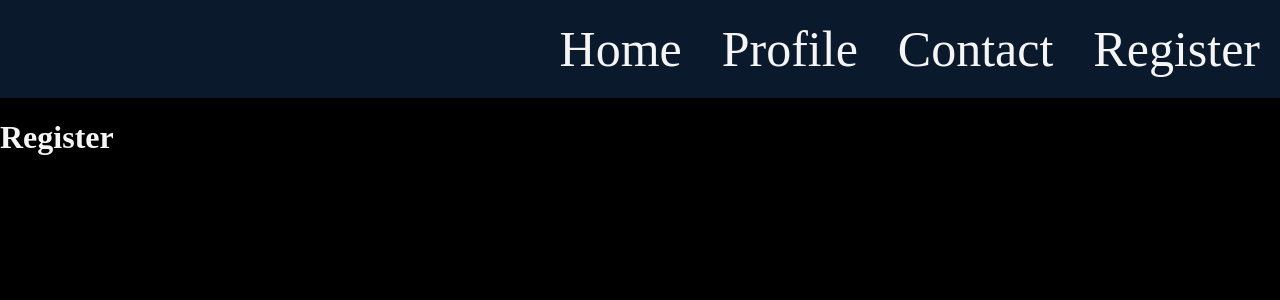
After one commit to JoshuaDelosSantos/replus-workout-reps-logger, a Django app: page /users/register/ in a window 1280 px wide. The commit adds this page. Shown: the top 300 px of the page. Run offline with Django 5.2, Linux system fonts and the light colour scheme.

Commit message:
Add initial code for users app

```diff
--- a/replus/urls.py
+++ b/replus/urls.py
@@ -10,5 +10,6 @@ from django.urls import path, include
 
 urlpatterns = [
     path('admin/', admin.site.urls),
-    path('', include('base.urls'))  # Include urls from the base app
+    path('', include('base.urls')),  # Include urls from the base app
+    path('users/', include('users.urls'))  # Include urls from the users app
 ]
--- a/templates/navbar.html
+++ b/templates/navbar.html
@@ -1,5 +1,7 @@
 <nav class="navBar">
+  <!-- Ensure '/' before link string reset.-->
   <a href="/">Home</a>
   <a href="/profile">Profile</a>
   <a href="/contact">Contact</a>
+  <a href="/users/register"> Register</a>
 </nav>
--- /dev/null
+++ b/users/templates/users/register.html
@@ -0,0 +1,7 @@
+{% extends 'main.html' %}
+
+{% block content %}
+<h1>Register</h1>
+
+
+{% endblock %}
--- /dev/null
+++ b/users/urls.py
@@ -0,0 +1,13 @@
+"""
+URL configuration for the users app
+
+Author: Joshua Delos Santos
+Date: 17/10/2024
+"""
+
+from django.urls import path
+from . import views
+
+urlpatterns = [
+    path('register/', views.register, name='register')
+]
--- a/users/views.py
+++ b/users/views.py
@@ -1,3 +1,10 @@
+"""
+Author: Joshua Delos Santos
+Date: 17/10/2024
+"""
+
 from django.shortcuts import render
+from django.http import HttpResponse
 
-# Create your views here.
+def register(request):
+    return render(request, 'users/register.html')
```
